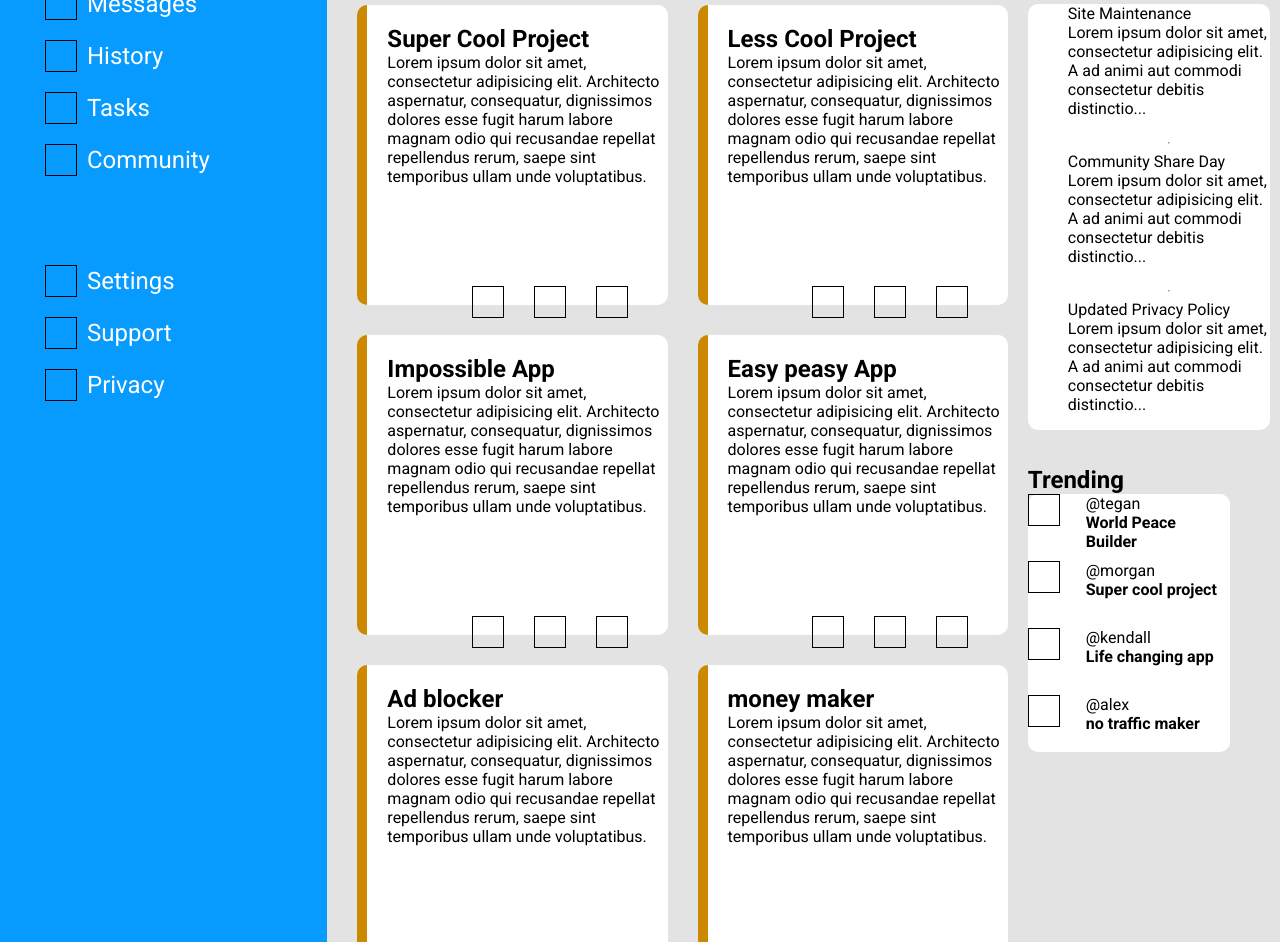
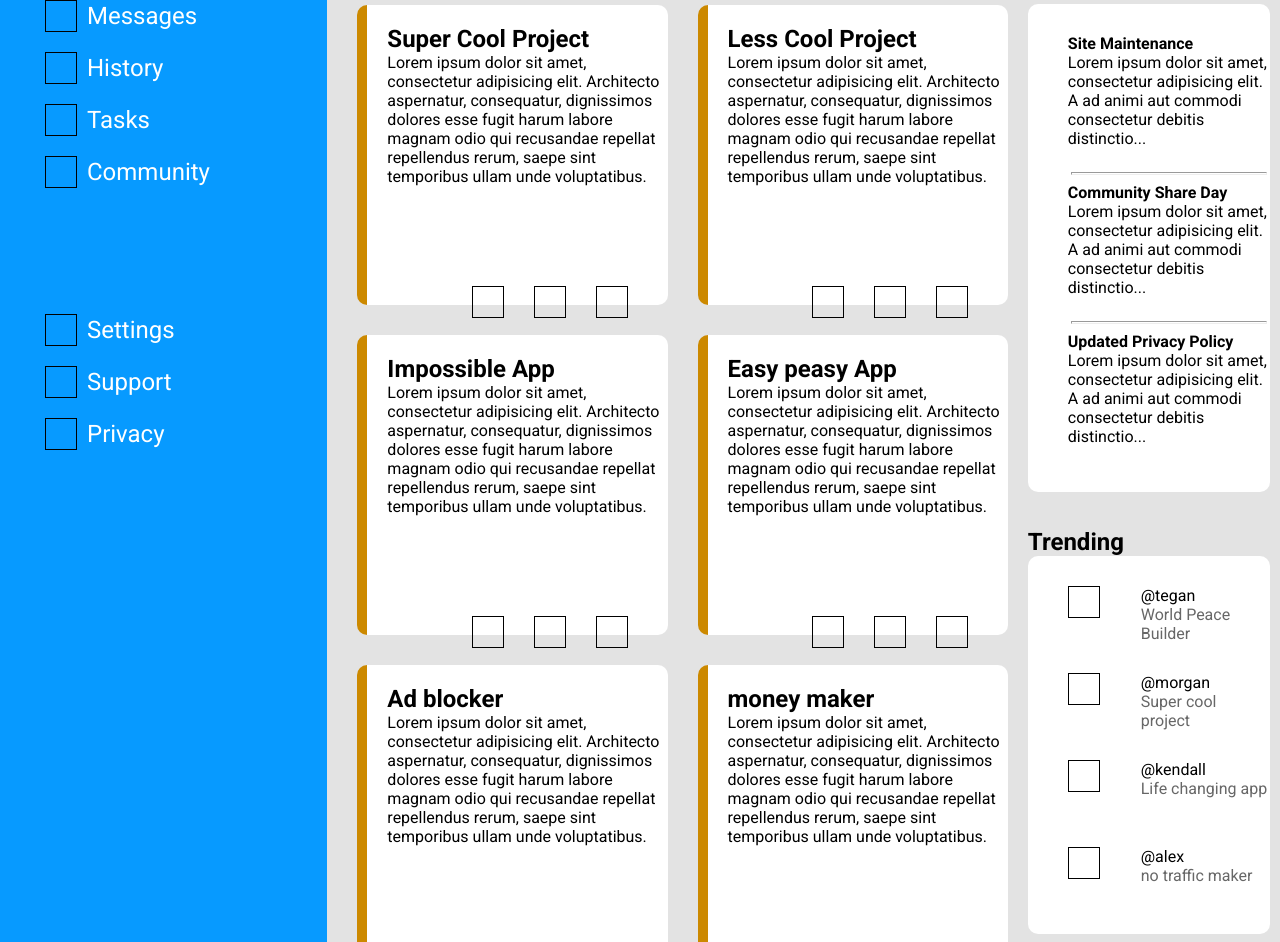
Before and after one commit to hamusel/admin-dashboard, a plain HTML site: page index.html in a window 1280 px wide. Shown: the part 286-1228 px from the top of the page. Drawn offline with Linux system fonts and the light colour scheme.

Commit message:
:sparkles: finished project prototype

```diff
--- a/style.css
+++ b/style.css
@@ -121,6 +121,17 @@ input {
 #announcements-container {
     background-color: white;
     width: 80%;
+    padding-top: 30px;
+    padding-bottom: 30px;
+}
+
+#announcements-container li {
+    font-weight: bold;
+}
+
+b {
+    font-weight: normal;
+    color: #676767;
 }
 
 #trending {
@@ -133,7 +144,8 @@ input {
     display: grid;
     grid-template-columns: 1fr 3fr;
     grid-template-rows: 1fr 1fr 1fr 1fr;
-    gap: 10px;
+    padding: 30px 0 30px 40px;
+    gap: 30px;
 }
 
 #announcements-container, #trending-container {
@@ -233,3 +245,10 @@ h3 + h1 {
 #account-information > h3 {
     font-size: 1.4rem;
 }
+
+hr {
+    clear: both;
+    display: block;
+    width: 96%;
+    height: 1px;
+}
```
